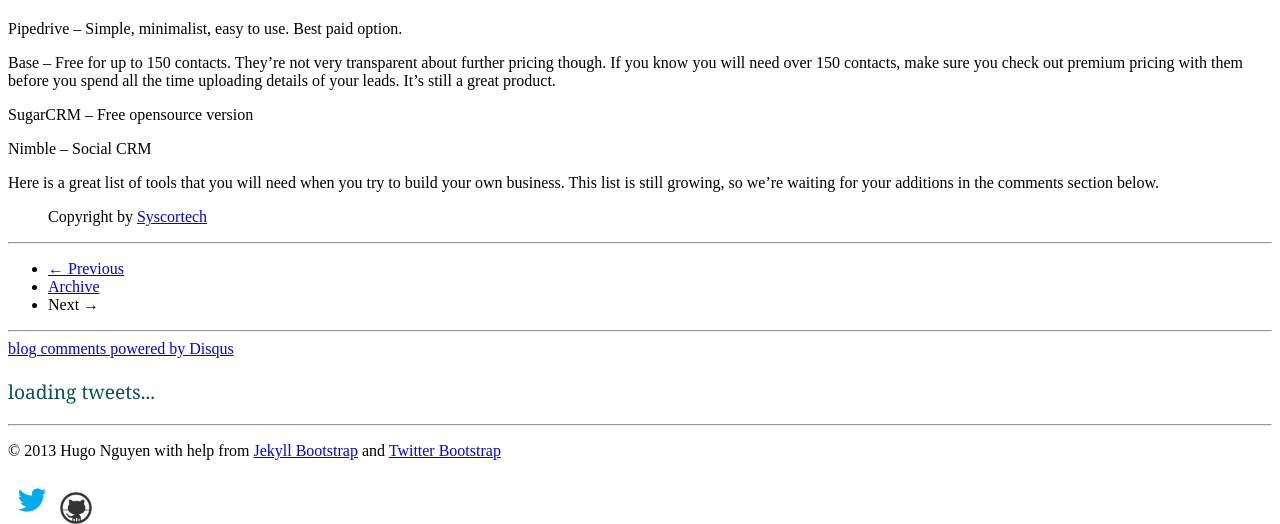
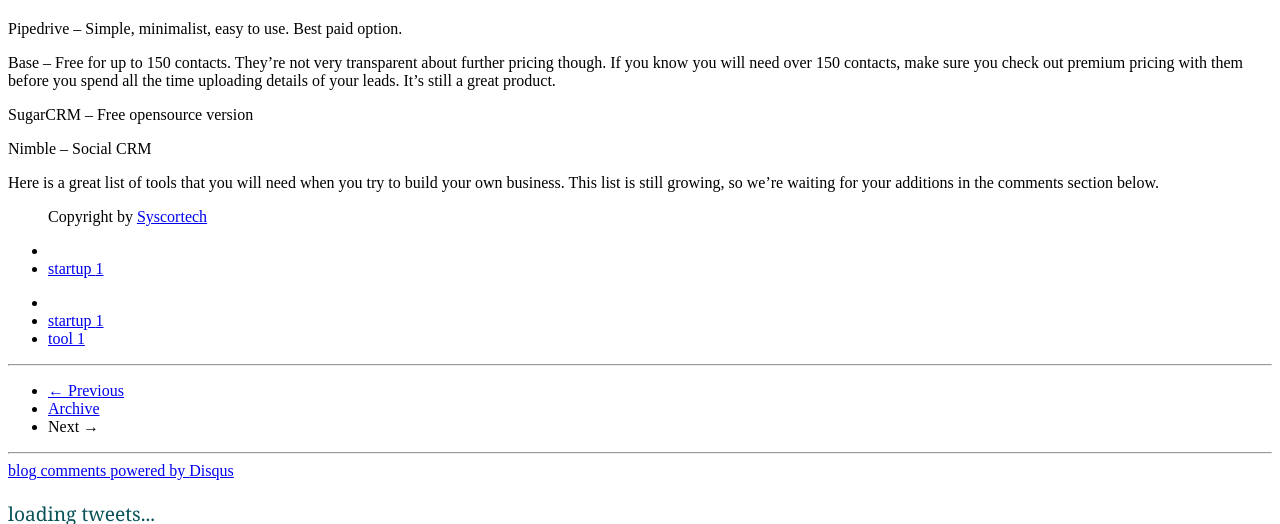
Before and after one commit to hugo53/hugo53.github.io, a Jekyll site: the page built from _posts/2013-08-11-startup-toolkit.md, in a window 1280 px wide and 900 px high, scrolled down 8424 px, cut to the strip 0-524 px from the top of the window. Built offline with Jekyll 4.4.1, drawn with Linux system fonts in a browser that asks for light colours; comment, search, counter and statistics services are not loaded.

Commit message:
update category for new

```diff
--- a/_posts/2013-08-11-startup-toolkit.md
+++ b/_posts/2013-08-11-startup-toolkit.md
@@ -6,9 +6,9 @@
 
 description: ""
 
-category:
+category: startup
 
-tags: []
+tags: [startup, tool]
 
 ---
 
```
